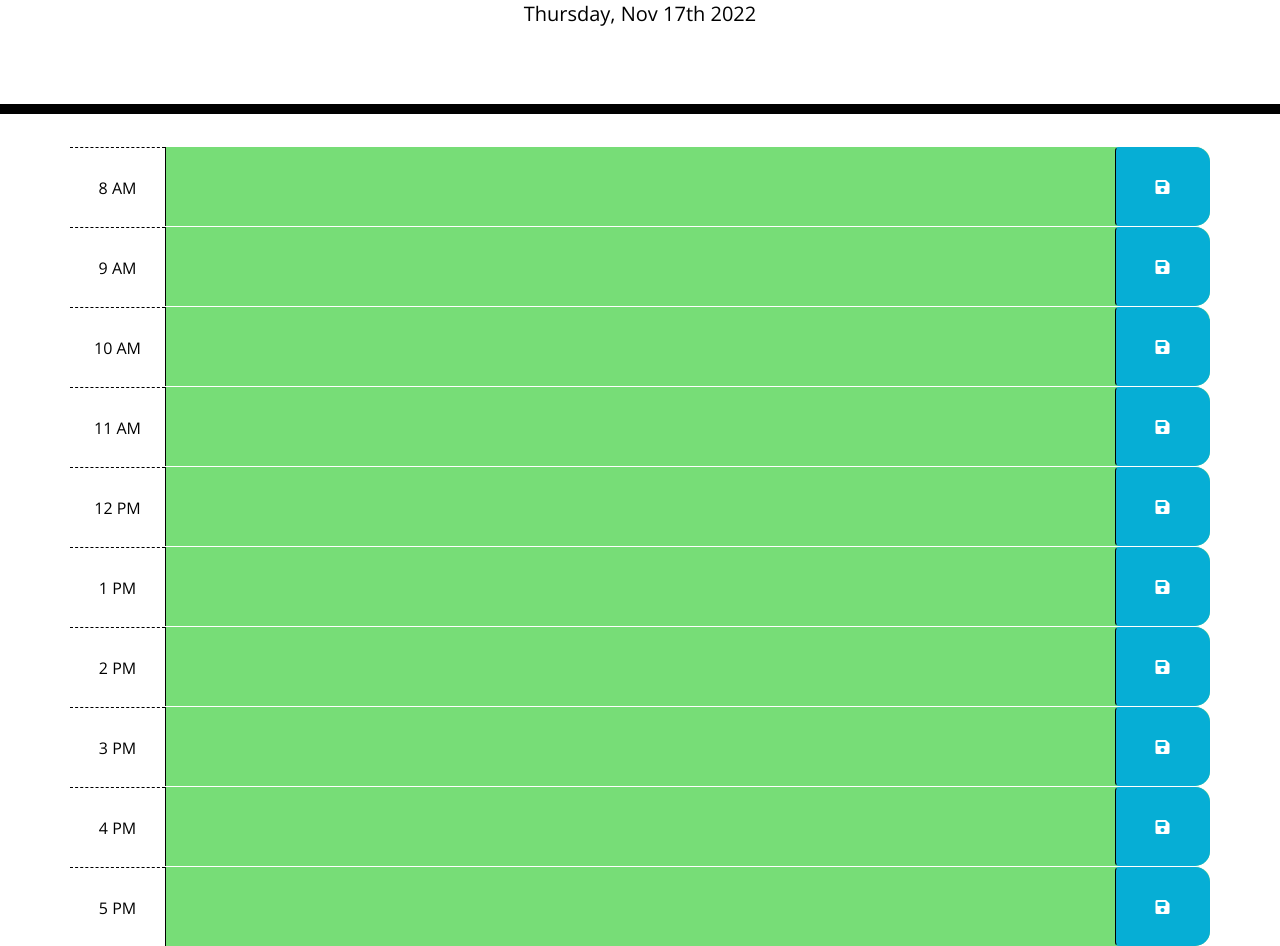
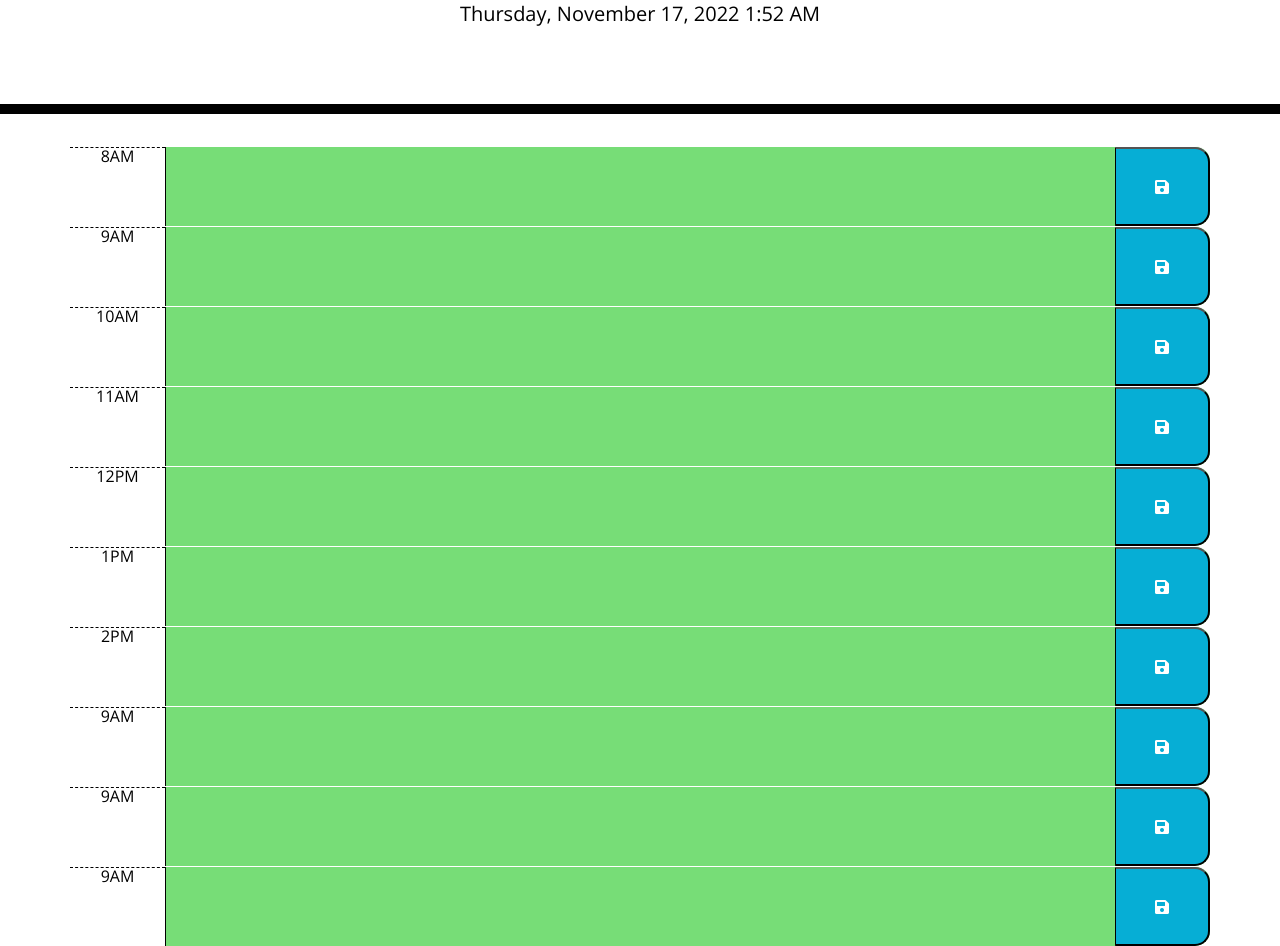
Before and after one commit to Staygold93/Work-Day-Scheduler, a plain HTML site: page index.html in a window 1280 px wide. Shown: the part 190-1136 px from the top of the page. Drawn offline with nearby package versions, Linux system fonts and the light colour scheme.

Commit message:
created the javascript portion

```diff
--- a/index.html
+++ b/index.html
@@ -1,14 +1,23 @@
 <!DOCTYPE html>
 <html lang="en">
-
   <head>
     <meta charset="UTF-8" />
     <meta name="viewport" content="width=device-width, initial-scale=1.0" />
     <meta http-equiv="X-UA-Compatible" content="ie=edge" />
-    <link rel="stylesheet" href="https://stackpath.bootstrapcdn.com/bootstrap/4.3.1/css/bootstrap.min.css" />
-    <link rel="stylesheet" href="https://use.fontawesome.com/releases/v5.8.1/css/all.css"
-        integrity="sha384-50oBUHEmvpQ+1lW4y57PTFmhCaXp0ML5d60M1M7uH2+nqUivzIebhndOJK28anvf" crossorigin="anonymous" />
-    <link href="https://fonts.googleapis.com/css?family=Open+Sans&display=swap" rel="stylesheet" />
+    <link
+      rel="stylesheet"
+      href="https://stackpath.bootstrapcdn.com/bootstrap/4.3.1/css/bootstrap.min.css"
+    />
+    <link
+      rel="stylesheet"
+      href="https://use.fontawesome.com/releases/v5.8.1/css/all.css"
+      integrity="sha384-50oBUHEmvpQ+1lW4y57PTFmhCaXp0ML5d60M1M7uH2+nqUivzIebhndOJK28anvf"
+      crossorigin="anonymous"
+    />
+    <link
+      href="https://fonts.googleapis.com/css?family=Open+Sans&display=swap"
+      rel="stylesheet"
+    />
     <link rel="stylesheet" href="style.css" />
     <title>Work Day Scheduler</title>
   </head>
@@ -20,95 +29,67 @@
       <p id="currentDay" class="lead"></p>
     </header>
     <div class="container">
+
       <!-- Timeblocks go here -->
-        <div id="hour8" class="row time-block">
-            <div class="col-md-1 hour">
-                8 AM
-            </div>
-            <textarea class="col-md-10 description">
-        </textarea>
-            <button class="btn saveBtn col-md-1"><i class="fas fa-save"></i></button>
+
+      <div class="row time-block" id="hour8">
+        <div class="col-md-1 hour">8AM</div>
+        <textarea class="col-md-10 description"></textarea>
+        <button class="saveBtn col-md-1 fas fa-save"></button>
       </div>
 
-        <div id="hour9" class="row time-block">
-            <div class="col-md-1 hour">
-                9 AM
-            </div>
-            <textarea class="col-md-10 description">
-        </textarea>
-            <button class="btn saveBtn col-md-1"><i class="fas fa-save"></i></button>
+      <div class="row time-block" id="hour9">
+        <div class="col-md-1 hour">9AM</div>
+        <textarea class="col-md-10 description"></textarea>
+        <button class="saveBtn col-md-1 fas fa-save"></button>
       </div>
 
-        <div id="hour10" class="row time-block">
-            <div class="col-md-1 hour">
-                10 AM
-            </div>
-            <textarea class="col-md-10 description">
-        </textarea>
-            <button class="btn saveBtn col-md-1"><i class="fas fa-save"></i></button>
+      <div class="row time-block" id="hour10">
+        <div class="col-md-1 hour">10AM</div>
+        <textarea class="col-md-10 description"></textarea>
+        <button class="saveBtn col-md-1 fas fa-save"></button>
       </div>
 
-        <div id="hour10=1" class="row time-block">
-            <div class="col-md-1 hour">
-                11 AM
-            </div>
-            <textarea class="col-md-10 description">
-        </textarea>
-            <button class="btn saveBtn col-md-1"><i class="fas fa-save"></i></button>
+      <div class="row time-block" id=hour11">
+        <div class="col-md-1 hour">11AM</div>
+        <textarea class="col-md-10 description"></textarea>
+        <button class="saveBtn col-md-1 fas fa-save"></button>
       </div>
 
-        <div id="hour12" class="row time-block">
-            <div class="col-md-1 hour">
-                12 PM
-            </div>
-            <textarea class="col-md-10 description">
-        </textarea>
-            <button class="btn saveBtn col-md-1"><i class="fas fa-save"></i></button>
+      <div class="row time-block" id="hour12">
+        <div class="col-md-1 hour">12PM</div>
+        <textarea class="col-md-10 description"></textarea>
+        <button class="saveBtn col-md-1 fas fa-save"></button>
       </div>
 
-        <div id="hour13" class="row time-block">
-            <div class="col-md-1 hour">
-                1 PM
-            </div>
-            <textarea class="col-md-10 description">
-        </textarea>
-            <button class="btn saveBtn col-md-1"><i class="fas fa-save"></i></button>
+      <div class="row time-block" id="hour13">
+        <div class="col-md-1 hour">1PM</div>
+        <textarea class="col-md-10 description"></textarea>
+        <button class="saveBtn col-md-1 fas fa-save"></button>
       </div>
 
-        <div id="hour14" class="row time-block">
-            <div class="col-md-1 hour">
-                2 PM
-            </div>
-            <textarea class="col-md-10 description">
-        </textarea>
-            <button class="btn saveBtn col-md-1"><i class="fas fa-save"></i></button>
+      <div class="row time-block" id="hour14">
+        <div class="col-md-1 hour">2PM</div>
+        <textarea class="col-md-10 description"></textarea>
+        <button class="saveBtn col-md-1 fas fa-save"></button>
       </div>
 
-        <div id="hour15" class="row time-block">
-            <div class="col-md-1 hour">
-                3 PM
-            </div>
-            <textarea class="col-md-10 description">
-        </textarea>
-            <button class="btn saveBtn col-md-1"><i class="fas fa-save"></i></button>
+      <div class="row time-block" id="hour15">
+        <div class="col-md-1 hour">9AM</div>
+        <textarea class="col-md-10 description"></textarea>
+        <button class="saveBtn col-md-1 fas fa-save"></button>
       </div>
 
-        <div id="hour16" class="row time-block">
-            <div class="col-md-1 hour">
-                4 PM
-            </div>
-            <textarea class="col-md-10 description">
-        </textarea>
-            <button class="btn saveBtn col-md-1"><i class="fas fa-save"></i></button>
+      <div class="row time-block" id="hour16">
+        <div class="col-md-1 hour">9AM</div>
+        <textarea class="col-md-10 description"></textarea>
+        <button class="saveBtn col-md-1 fas fa-save"></button>
       </div>
 
-        <div id="hour17" class="row time-block">
-            <div class="col-md-1 hour">
-                5 PM
-            </div>
-            <textarea class="col-md-10 description">
-        </textarea>
-            <button class="btn saveBtn col-md-1"><i class="fas fa-save"></i></button>
+      <div class="row time-block" id="hour17">
+        <div class="col-md-1 hour">9AM</div>
+        <textarea class="col-md-10 description"></textarea>
+        <button class="saveBtn col-md-1 fas fa-save"></button>
       </div>
     </div>
 
@@ -116,5 +97,4 @@
     <script src="https://cdnjs.cloudflare.com/ajax/libs/moment.js/2.24.0/moment.min.js"></script>
     <script src="./script.js"></script>
   </body>
-
 </html>
--- a/script.js
+++ b/script.js
@@ -1,45 +1,49 @@
-// Display today's day and date
-var todayDate = moment().format('dddd, MMM Do YYYY');
-$("#currentDay").html(todayDate);
+var todaysDate = moment().format('LLLL');
 
-$(document).ready(function () {
+$("#currentDay").html(todaysDate);
 
-    $(".saveBtn").on("click", function () {
 
+function background() {
+    var currentTime = moment().hours();
+
+    $(".time-block").each(function(){
+        var timeSlot = parseInt($(this).attr("id"));
+    //--Color will change according to current time--
+        if (timeSlot < currentTime) {
+        $(this).addClass("past");
+
+        }else if (timeSlot === currentTime) {
+        $(this).removeClass("past");
+        $(this).removeClass("future");
+        $(this).addClass("present");
+
+        }else {
+        $(this).removeClass("past");
+        $(this).removeClass("present");
+        $(this).addClass("future");
+        }
+
+    })
+}
+
+background();
+
+$(document).ready(function(){
+    $(".saveBtn").on("click", function() {
         var text = $(this).siblings(".description").val();
         var time = $(this).parent().attr("id");
 
-        localStorage.setItem(time, text);
+        localStorage.setItem(time,text);
     })
-
-    function timeTracker() {
-
-        var timeNow = moment().hour();
-
-        $(".time-block").each(function () {
-            var blockTime = parseInt($(this).attr("id").split("hour")[1]);
+});
 
 
-            if (blockTime < timeNow) {
-                $(this).removeClass("future");
-                $(this).removeClass("present");
-                $(this).addClass("past");
-            }
-            else if (blockTime === timeNow) {
-                $(this).removeClass("past");
-                $(this).removeClass("future");
-                $(this).addClass("present");
-            }
-            else {
-                $(this).removeClass("present");
-                $(this).removeClass("past");
-                $(this).addClass("future");
 
-            }
-        })
-    }
 
-    // Get item from local storage if any
+
+
+
+
     $("#hour8 .description").val(localStorage.getItem("hour8"));
     $("#hour9 .description").val(localStorage.getItem("hour9"));
     $("#hour10 .description").val(localStorage.getItem("hour10"));
@@ -50,6 +54,3 @@ $(document).ready(function () {
     $("#hour15 .description").val(localStorage.getItem("hour15"));
     $("#hour16 .description").val(localStorage.getItem("hour16"));
     $("#hour17 .description").val(localStorage.getItem("hour17"));
-
-    timeTracker();
-})
--- a/style.css
+++ b/style.css
@@ -68,5 +68,4 @@ body {
 .saveBtn i:hover {
   font-size: 20px;
   transition: all .3s ease-in-out;
-
 }
```
Lines whose indentation alone changed are shown as unchanged.
